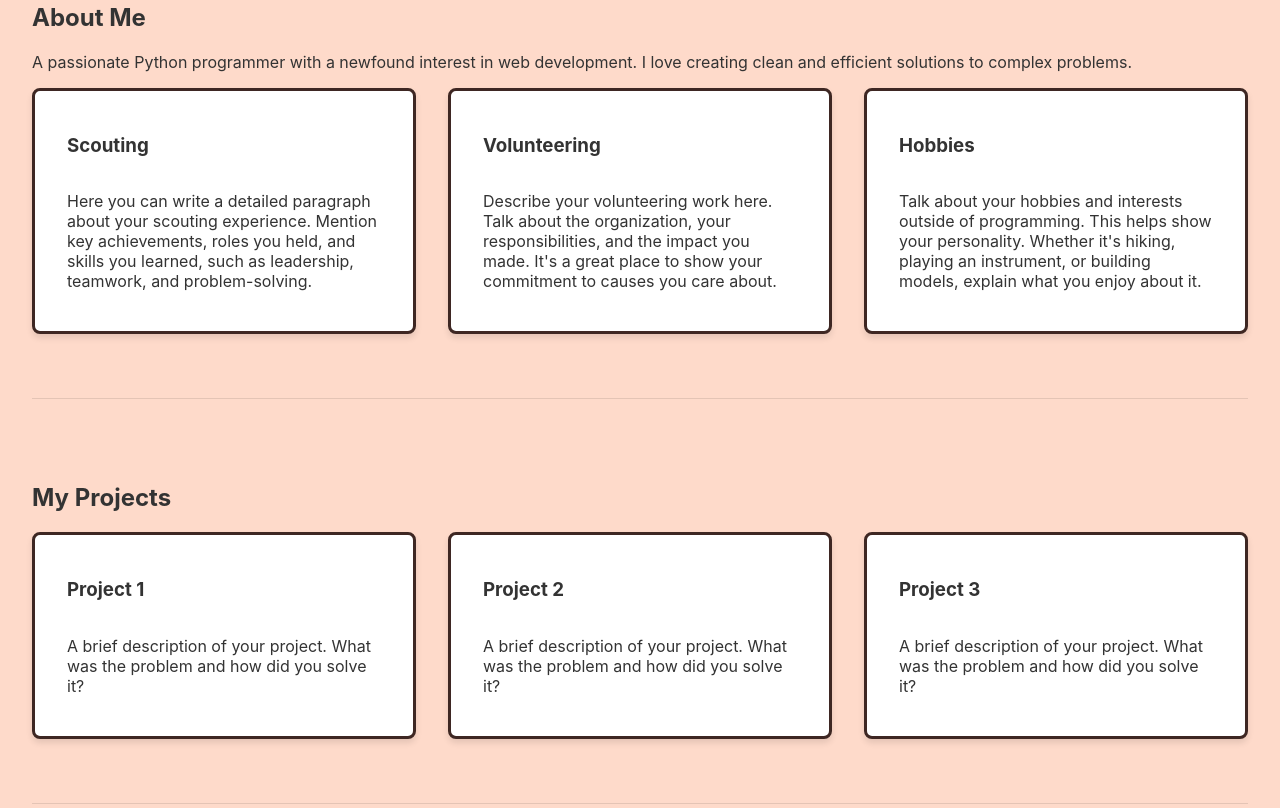
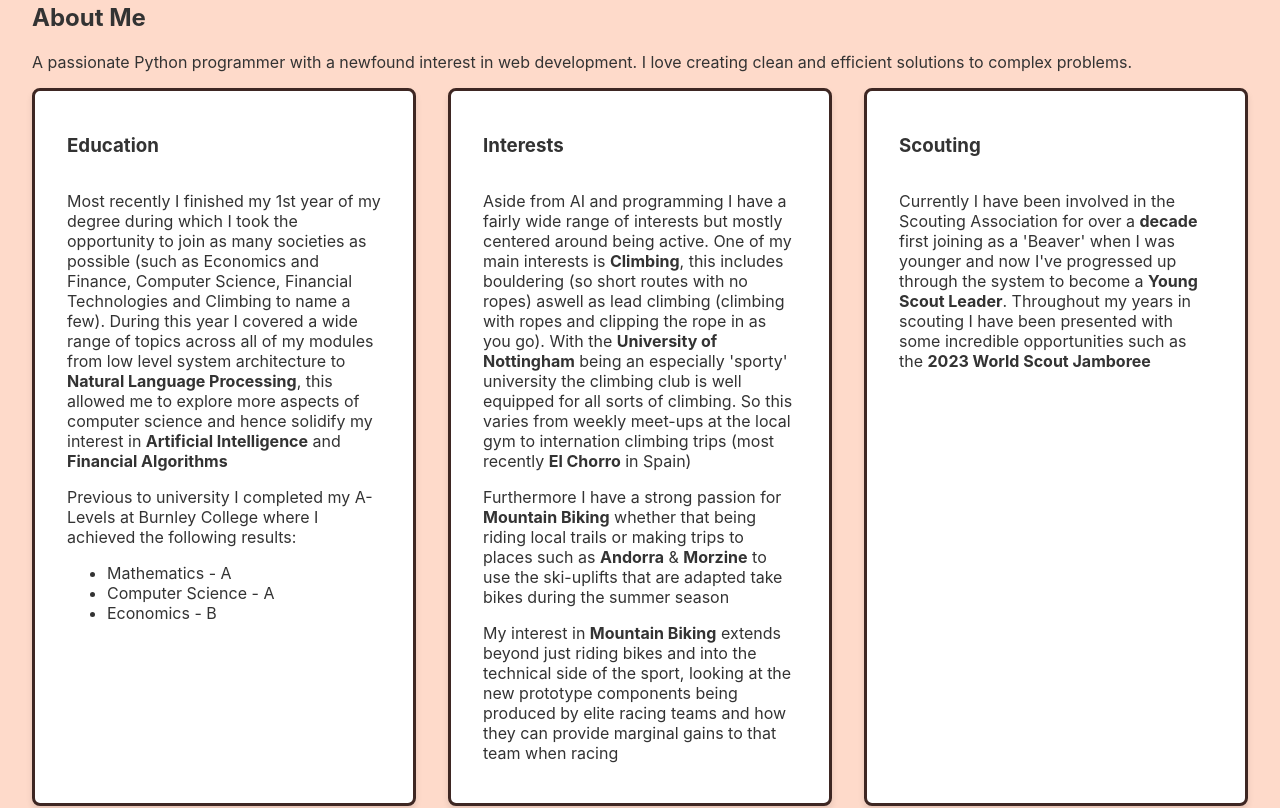
Before and after one commit to Littleguygabe/myWebsite, a plain HTML site: page index.html in a window 1280 px wide. Shown: the part 898-1706 px from the top of the page. Drawn offline with Linux system fonts and the light colour scheme.

Commit message:
Revise experience section in index.html to reflect updated educational background and interests. Change headings for clarity, and provide detailed descriptions of academic achievements, climbing, and mountain biking pursuits.

```diff
--- a/index.html
+++ b/index.html
@@ -34,21 +34,46 @@
             <p>A passionate Python programmer with a newfound interest in web development. I love creating clean and efficient solutions to complex problems.</p>
             <div class="experience-grid">
                 <div class="experience-card">
-                    <h3>Scouting</h3>
+                    <h3>Education</h3>
                     <div class="experience-details">
-                        <p>Here you can write a detailed paragraph about your scouting experience. Mention key achievements, roles you held, and skills you learned, such as leadership, teamwork, and problem-solving.</p>
+                        <p>
+                            Most recently I finished my 1st year of my degree during which I took the opportunity to join as many societies as possible
+                            (such as Economics and Finance, Computer Science, Financial Technologies and Climbing to name a few). During this year I covered a wide range of topics across all of my modules from low level system architecture
+                            to <b>Natural Language Processing</b>, this allowed me to explore more aspects of computer science and hence solidify my interest in <b>Artificial Intelligence</b> and <b>Financial Algorithms</b>
+                        </p>
+
+                        <p>
+                            Previous to university I completed my A-Levels at Burnley College where I achieved the following results:
+                            <ul>
+                                <li>Mathematics - A</li>
+                                <li>Computer Science - A</li>
+                                <li>Economics - B</li>
+                            </ul>
+                        </p>
                     </div>
                 </div>
                 <div class="experience-card">
-                    <h3>Volunteering</h3>
+                    <h3>Interests</h3>
                     <div class="experience-details">
-                        <p>Describe your volunteering work here. Talk about the organization, your responsibilities, and the impact you made. It's a great place to show your commitment to causes you care about.</p>
+                        <p>Aside from AI and programming I have a fairly wide range of interests but mostly centered around being active. One of my main interests is <b>Climbing</b>, this includes bouldering (so short routes with no ropes) aswell as
+                            lead climbing (climbing with ropes and clipping the rope in as you go). With the <b>University of Nottingham</b> being an especially 'sporty' university the climbing club is well equipped for all sorts of climbing.
+                            So this varies from weekly meet-ups at the local gym to internation climbing trips (most recently <b>El Chorro</b> in Spain)
+                        </p>
+                        <p>
+                            Furthermore I have a strong passion for <b>Mountain Biking</b> whether that being riding local trails or making trips to places such as <b>Andorra</b> & <b>Morzine</b> to use the ski-uplifts that are adapted
+                            take bikes during the summer season
+                        </p>
+                        <p>
+                            My interest in <b>Mountain Biking</b> extends beyond just riding bikes and into the technical side of the sport, looking at the new prototype components being produced by elite racing teams and how they
+                            can provide marginal gains to that team when racing
+                        </p>
                     </div>
                 </div>
                 <div class="experience-card">
-                    <h3>Hobbies</h3>
+                    <h3>Scouting</h3>
                     <div class="experience-details">
-                        <p>Talk about your hobbies and interests outside of programming. This helps show your personality. Whether it's hiking, playing an instrument, or building models, explain what you enjoy about it.</p>
+                        <p>Currently I have been involved in the Scouting Association for over a <b>decade</b> first joining as a 'Beaver' when I was younger and now I've progressed up through the system to become a <b>Young Scout Leader</b>.
+                        Throughout my years in scouting I have been presented with some incredible opportunities such as the <b>2023 World Scout Jamboree</b> </p>
                     </div>
                 </div>
             </div>
```
